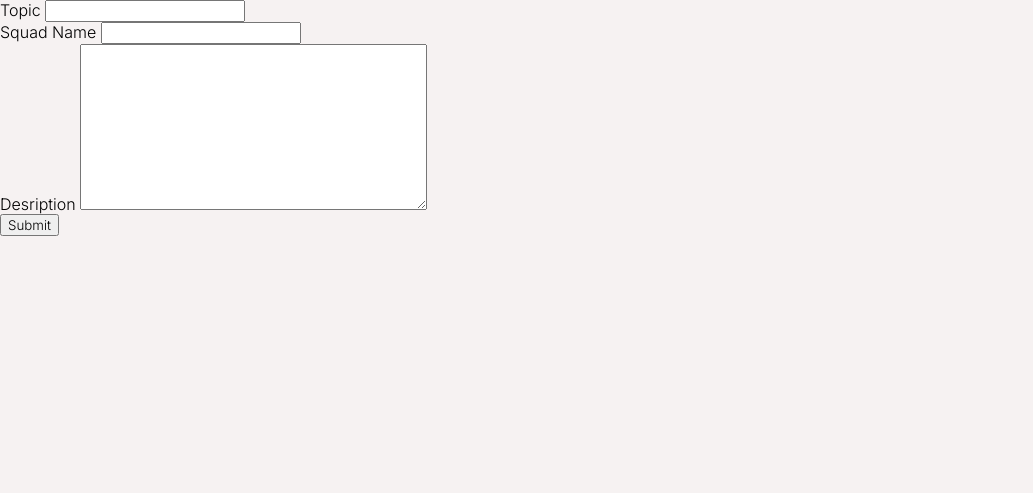
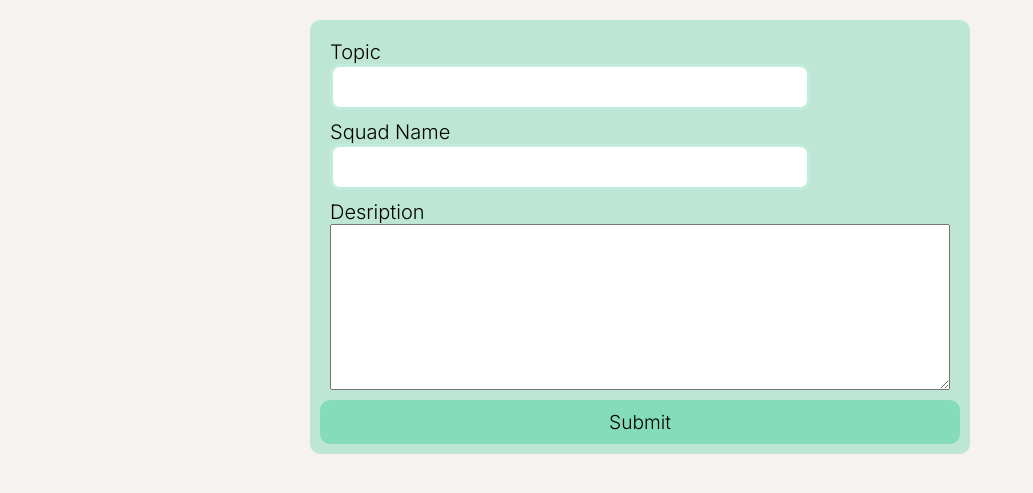
Before and after one commit to Ankit-cg22/devsquad, a Django app: page /create-squad/ in a window 1280 px wide. Shown: the part 104-597 px from the top of the page, without its empty margins (0-1033 px from the left). Run offline with Django 4.2, Linux system fonts and the light colour scheme; a user stored in the database is signed in; data comes from the database, SQL or seed files in the repository; both versions use the stored data as it was after the commit.

Commit message:
style changes

```diff
--- a/base/templates/base/squad_form.html
+++ b/base/templates/base/squad_form.html
@@ -1,6 +1,55 @@
 {% extends 'main.html' %} {% block content %}
 
-<div>
+<style>
+  .main-container {
+    width: 100%;
+  }
+  .sub-container {
+    margin: 20px auto;
+    width: 50%;
+    display: flex;
+    flex-direction: column;
+    /* align-items: center; */
+    justify-content: space-between;
+    border-radius: 10px;
+    background-color: rgba(133, 220, 186, 0.5);
+    padding: 10px;
+  }
+
+  .form-group {
+    margin: 10px;
+    display: flex;
+    flex-direction: column;
+  }
+
+  .form-group label {
+    font-size: 20px;
+  }
+
+  .form-group input {
+    width: 70%;
+    padding: 10px 20px;
+    font-size: 1rem;
+    outline: none;
+    border: none;
+    border-radius: 10px;
+    border: 3px solid rgba(133, 220, 186, 0.5);
+  }
+
+  .action-button {
+    padding: 10px;
+    /* margin-right: 10px; */
+    background-color: rgba(133, 220, 186, 1);
+    border-radius: 10px;
+    border: none;
+    cursor: pointer;
+    font-size: 1.2rem;
+    width: 100%;
+  }
+</style>
+
+<div class="main-container">
+  <div class="sub-container">
     <form method="POST" action="">
       {% csrf_token %}
 
@@ -31,8 +80,8 @@
         {{form.description}}
       </div>
 
-    <input type="submit" value="Submit" />
+      <input type="submit" value="Submit" class="action-button" />
     </form>
   </div>
-
+</div>
 {% endblock content %}
```
Also changed, not shown: db.sqlite3. Lines whose indentation alone changed are shown as unchanged.
